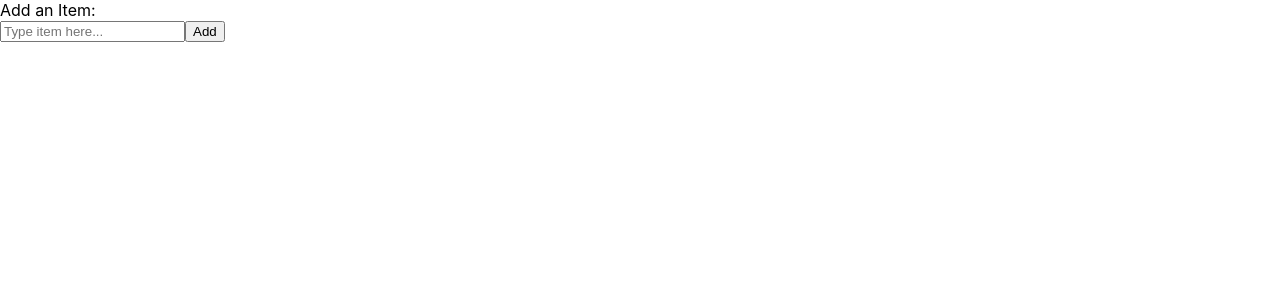
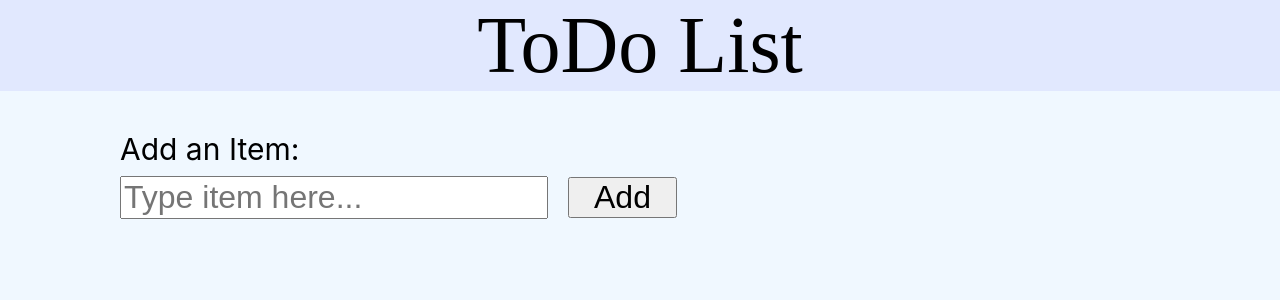
Before and after one commit to nagaraju90108/webproject, a React (Create React App) app: page / in a window 1280 px wide. Shown: the top 300 px of the page. Built offline with nearby package versions, Linux system fonts and the light colour scheme.

Commit message:
Completed for desktop

```diff
--- a/src/App.css
+++ b/src/App.css
@@ -1,10 +1,37 @@
+body {
+  background-color: aliceblue;
+
+}
+
 .App {
+  font-size: xx-large;
+}
+.todolist {
+  font-family: 'Times New Roman', Times, serif;
+  font-size: 80px;
+  background-color: rgba(110, 110, 247, 0.116);
   text-align: center;
 }
+.content{
+  margin-left: 15vh;
+}
 
-.App-logo {
-  height: 40vmin;
-  pointer-events: none;
+.additem{
+  padding-top: 40px;
+  font-size: 30px;
+  margin-bottom: -30px;
+}
+
+#takeinput {
+  /* height: 2rem;
+  width: 10rem; */
+  font-size: xx-large;
+}
+
+button {
+  margin-left: 20px;
+  padding: 0 3vh 0 3vh;
+  font-size: xx-large;
 }
 
 @media (prefers-reduced-motion: no-preference) {
@@ -12,27 +39,3 @@
     animation: App-logo-spin infinite 20s linear;
   }
 }
-
-.App-header {
-  background-color: #282c34;
-  min-height: 100vh;
-  display: flex;
-  flex-direction: column;
-  align-items: center;
-  justify-content: center;
-  font-size: calc(10px + 2vmin);
-  color: white;
-}
-
-.App-link {
-  color: #61dafb;
-}
-
-@keyframes App-logo-spin {
-  from {
-    transform: rotate(0deg);
-  }
-  to {
-    transform: rotate(360deg);
-  }
-}
--- a/src/App.js
+++ b/src/App.js
@@ -1,5 +1,5 @@
 import React, { Component } from 'react'
-
+import './App.css';
 export class App extends Component {
   constructor(props) {
     super(props)
@@ -39,15 +39,21 @@ export class App extends Component {
   render() {
     return (
       <div className='App'>
+        <div className='todolist'>ToDo List</div>
+        <div className='content'>
+          <div className='additem'>
             Add an Item:
+          </div>
           <br/>
+          <div className='myinput'>
             <input
+              id='takeinput'
               type='text'
               placeholder = 'Type item here...'
               value={this.state.newItem}
               onChange = {e => this.updateInput('newItem', e.target.value)}
             />
-        <button onClick={() => this.addItem()}>Add</button>
+            <button id='mybutton' onClick={() => this.addItem()}>Add</button>
             <br />
             <ol>
               {this.state.list.map(item => {
@@ -63,6 +69,8 @@ export class App extends Component {
               }
             </ol>
           </div>
+        </div>
+      </div>
     )
   }
 }
```
Lines whose indentation alone changed are shown as unchanged.
